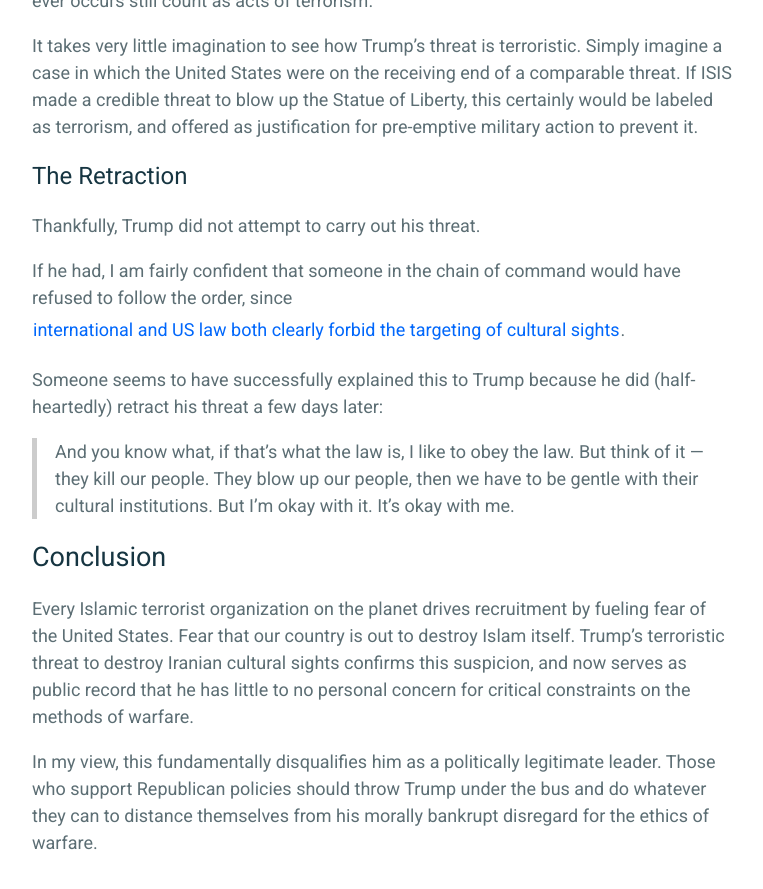
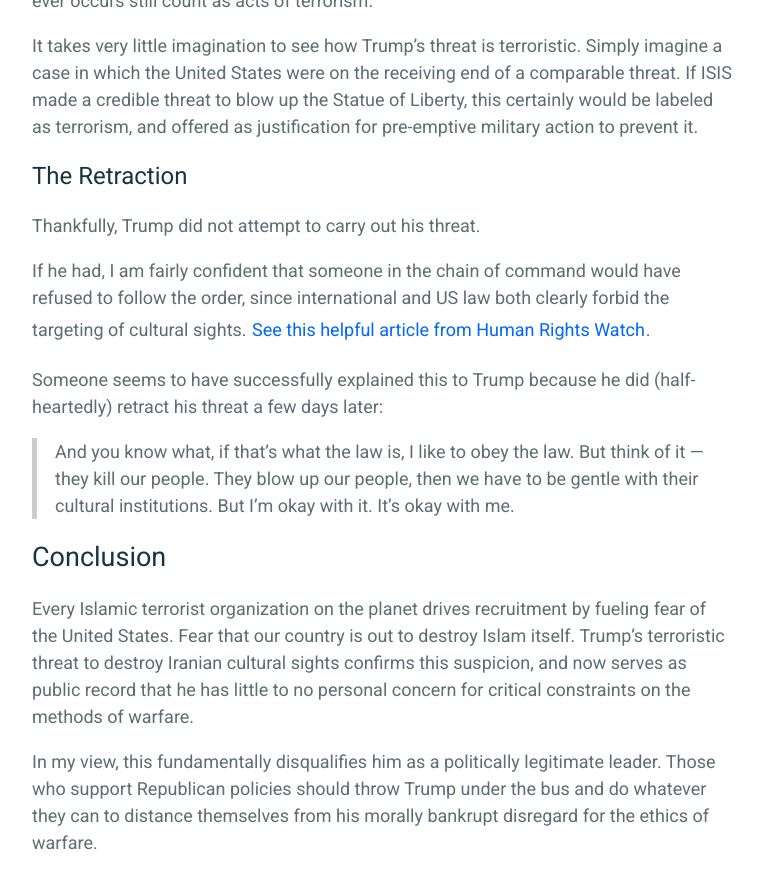
Before and after one commit to beren1hand/beren1hand.github.io, a Jekyll site: the page built from _posts/2020-01-11-Trump-vs-Iran.md, in a window 1280 px wide and 900 px high, scrolled down 5071 px. Shown: the top 889 px of the window, without its empty margins (258-1021 px from the left). Built offline with Jekyll 4.4.1, drawn with Linux system fonts in a browser that asks for light colours.

Commit message:
stupid line break

```diff
--- a/_posts/2020-01-11-Trump-vs-Iran.md
+++ b/_posts/2020-01-11-Trump-vs-Iran.md
@@ -221,7 +221,7 @@ justification for pre-emptive military action to prevent it.
 Thankfully, Trump did not attempt to carry out his threat.
 
 If he had, I am fairly confident that someone in the chain of command would have
-refused to follow the order, since [international and US law both clearly forbid the targeting of cultural sights](https://www.hrw.org/news/2020/01/05/us-trump-threatens-war-crimes-against-iran).
+refused to follow the order, since international and US law both clearly forbid the targeting of cultural sights. [See this helpful article from Human Rights Watch](https://www.hrw.org/news/2020/01/05/us-trump-threatens-war-crimes-against-iran).
 
 Someone seems to have successfully explained this to Trump because he did
 (half-heartedly) retract his threat a few days later:
```
